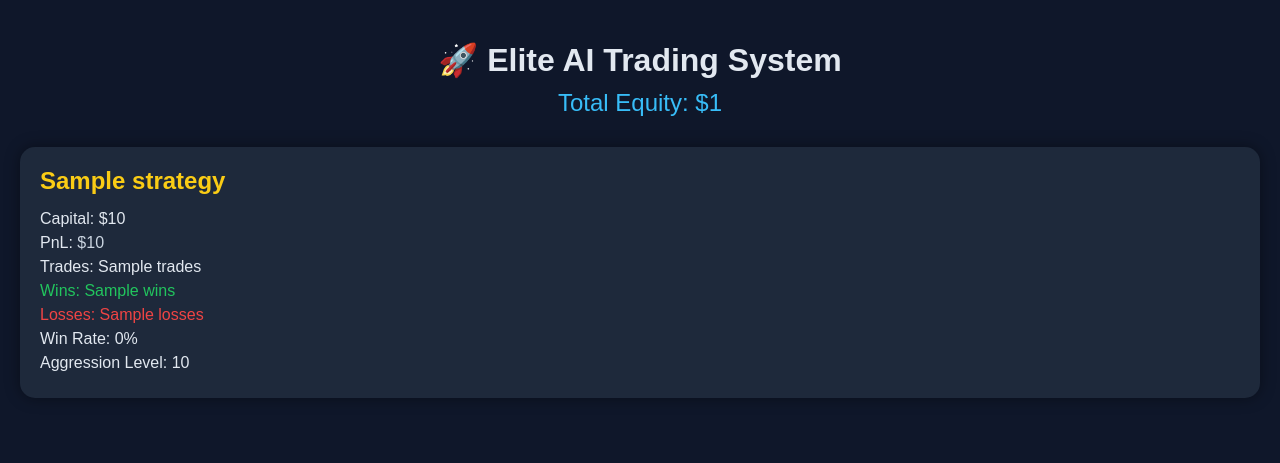
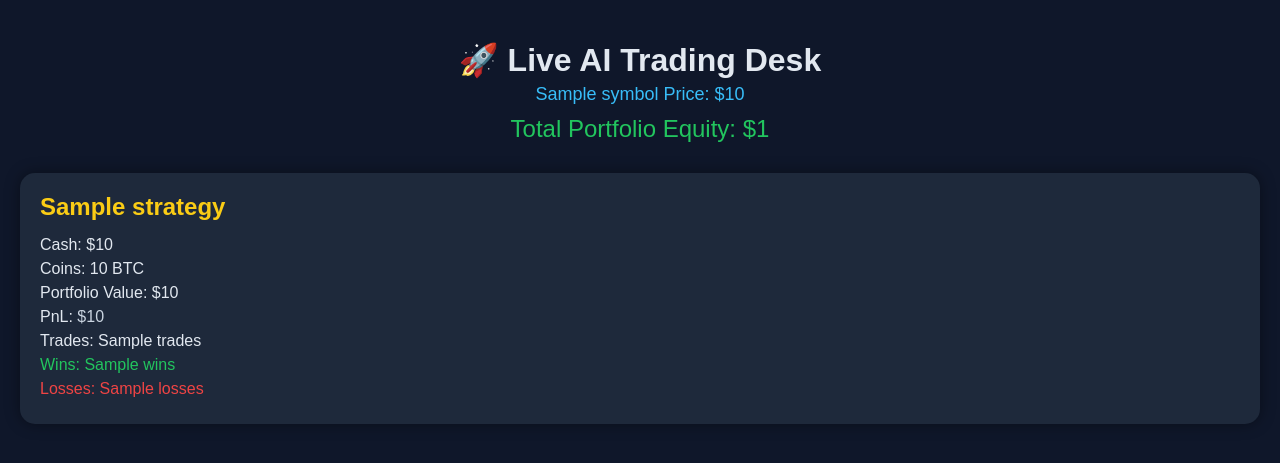
Before and after one commit to hillcolton1976/structured-alpha-engine, a Flask app: template templates/dashboard.html in a window 1280 px wide. Shown: the top 463 px of the page. Run offline with Flask 3, Linux system fonts and the light colour scheme; the template is opened without the code that fills it: most values are stand-ins (such as "Sample title", 1, 10 or a date in 2020).

Commit message:
Update dashboard.html

```diff
--- a/templates/dashboard.html
+++ b/templates/dashboard.html
@@ -1,8 +1,9 @@
 <!DOCTYPE html>
 <html>
 <head>
-    <title>Elite AI Trader</title>
+    <title>Live AI Trading Desk</title>
     <meta name="viewport" content="width=device-width, initial-scale=1">
+
     <style>
         body {
             background-color: #0f172a;
@@ -14,14 +15,21 @@
 
         h1 {
             text-align: center;
+            margin-bottom: 5px;
+        }
+
+        .price {
+            text-align: center;
+            font-size: 18px;
             margin-bottom: 10px;
+            color: #38bdf8;
         }
 
         .equity {
             text-align: center;
             font-size: 24px;
             margin-bottom: 30px;
-            color: #38bdf8;
+            color: #22c55e;
         }
 
         .bot-container {
@@ -66,12 +74,17 @@
         }
     </style>
 </head>
+
 <body>
 
-    <h1>🚀 Elite AI Trading System</h1>
+    <h1>🚀 Live AI Trading Desk</h1>
+
+    <div class="price">
+        {{ symbol }} Price: ${{ current_price | round(2) }}
+    </div>
 
     <div class="equity">
-        Total Equity: ${{ total_equity }}
+        Total Portfolio Equity: ${{ total_equity }}
     </div>
 
     <div class="bot-container">
@@ -79,7 +92,13 @@
         <div class="bot-card">
             <h2>{{ bot.strategy }}</h2>
 
-            <div class="stat">Capital: ${{ bot.capital | round(2) }}</div>
+            <div class="stat">Cash: ${{ bot.cash | round(2) }}</div>
+            <div class="stat">Coins: {{ bot.coins | round(6) }} BTC</div>
+
+            <div class="stat">
+                Portfolio Value:
+                ${{ (bot.cash + (bot.coins * current_price)) | round(2) }}
+            </div>
 
             <div class="stat">
                 PnL:
@@ -92,19 +111,6 @@
             <div class="stat positive">Wins: {{ bot.wins }}</div>
             <div class="stat negative">Losses: {{ bot.losses }}</div>
 
-            <div class="stat">
-                Win Rate:
-                {% if bot.trades > 0 %}
-                    {{ ((bot.wins / bot.trades) * 100) | round(2) }}%
-                {% else %}
-                    0%
-                {% endif %}
-            </div>
-
-            <div class="stat">
-                Aggression Level: {{ bot.aggression | round(2) }}
-            </div>
-
         </div>
         {% endfor %}
     </div>
```
